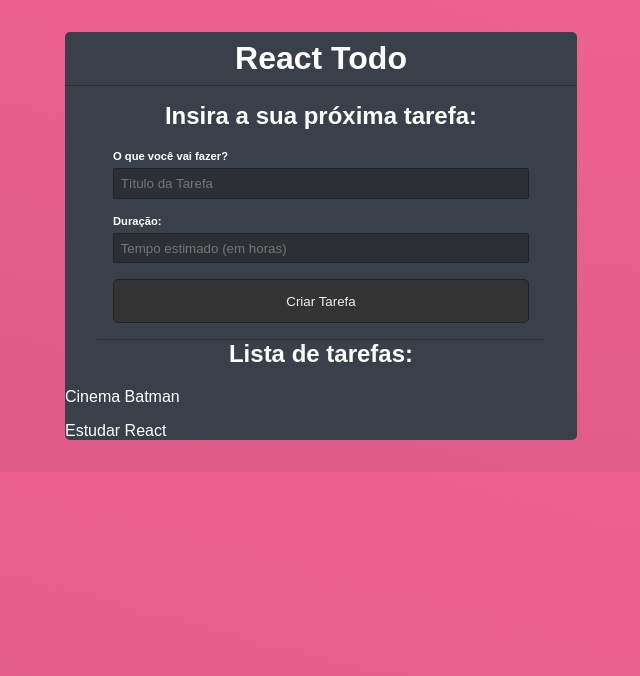
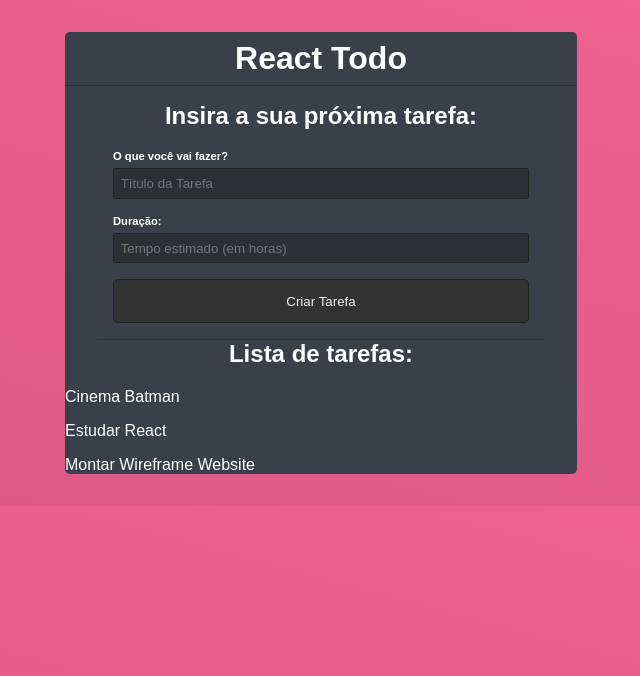
Before and after one commit to wevdiaz/React_Todo, a React (Create React App) app: page / in a window 1280 px wide. Shown: the top 676 px of the page, without its empty margins (319-959 px from the left). Built offline with nearby package versions, Linux system fonts and the light colour scheme; data requests are answered from the project's data file.

Commit message:
aplicando a tarefa de maneira direta sem atualizar a página na aplicação

```diff
--- a/data/db.json
+++ b/data/db.json
@@ -11,6 +11,12 @@
       "title": "Estudar React",
       "time": "2",
       "done": false
+    },
+    {
+      "id": 0.9456266466613694,
+      "title": "Montar Wireframe Website",
+      "time": "4",
+      "done": false
     }
   ]
 }
--- a/src/App.js
+++ b/src/App.js
@@ -48,8 +48,14 @@ function App() {
       },
     });
 
+    setTodos((prevState) => [...prevState, todo]);
+
     setTitle("");
     setTime("");
+  }
+
+  if (loading) {
+    return <p>Carregando...</p>;
   }
 
   return (
```
